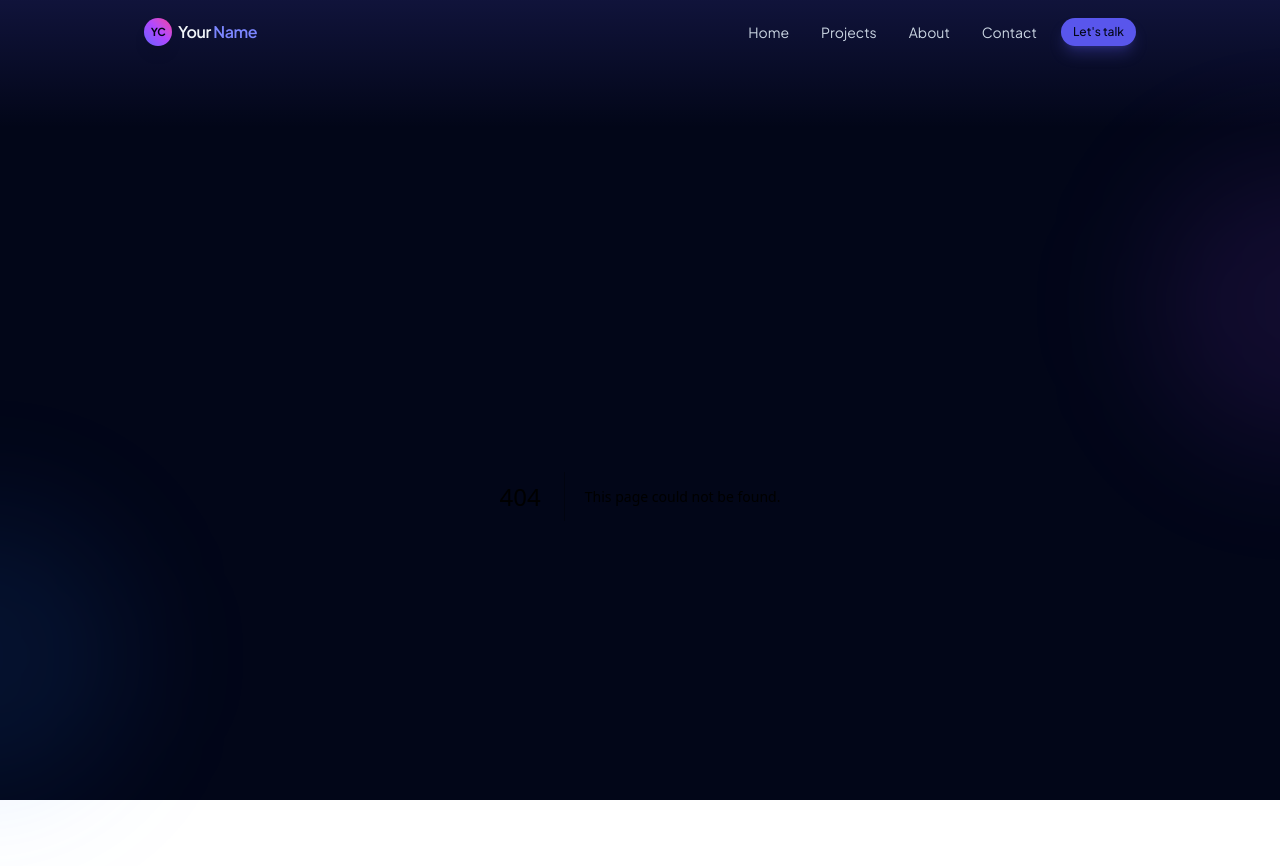
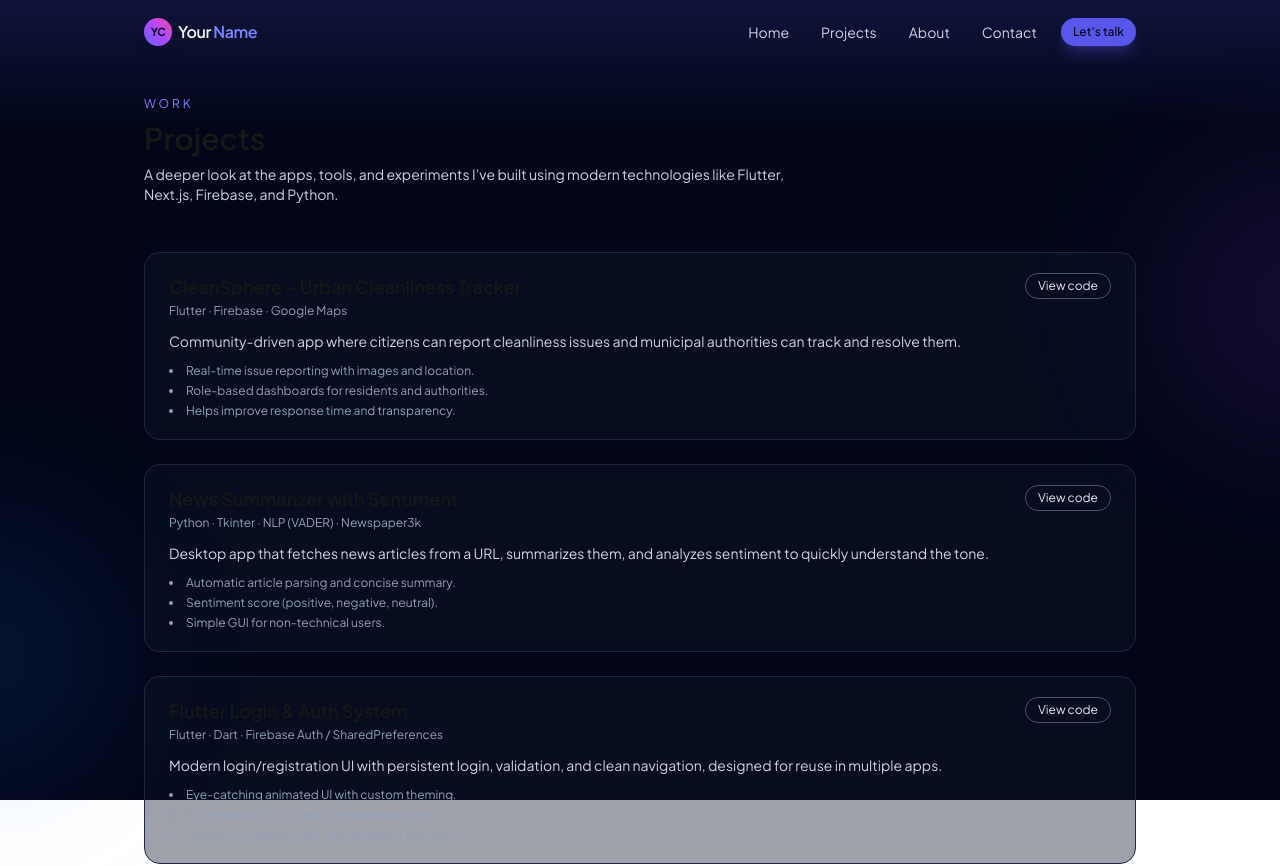
Before and after one commit to GitHarsh1511/portfolio, a Next.js app: page /projects in a window 1280 px wide. Before the commit this address had no page. Shown: the top 866 px of the page. Built offline with nearby package versions, Linux system fonts and the light colour scheme.

Commit message:
View all projects page

```diff
--- /dev/null
+++ b/app/projects/page.tsx
@@ -0,0 +1,92 @@
+"use client";
+
+import { projects } from "@/data/projects";
+import { motion } from "framer-motion";
+
+const fadeUp = {
+  hidden: { opacity: 0, y: 20 },
+  visible: { opacity: 1, y: 0 }
+};
+
+export default function ProjectsPage() {
+  return (
+    <div className="space-y-12">
+      {/* Page Header */}
+      <motion.header
+        variants={fadeUp}
+        initial="hidden"
+        animate="visible"
+        transition={{ duration: 0.5 }}
+        className="space-y-2"
+      >
+        <p className="text-xs uppercase tracking-[0.25em] text-indigo-400">
+          Work
+        </p>
+
+        <h1 className="text-3xl font-semibold">Projects</h1>
+
+        <p className="text-sm text-slate-300 max-w-2xl">
+          A deeper look at the apps, tools, and experiments I’ve built using
+          modern technologies like Flutter, Next.js, Firebase, and Python.
+        </p>
+      </motion.header>
+
+      {/* List of Projects */}
+      <section className="space-y-6">
+        {projects.map((project, index) => (
+          <motion.article
+            key={project.slug}
+            variants={fadeUp}
+            initial="hidden"
+            animate="visible"
+            transition={{ duration: 0.4, delay: index * 0.1 }}
+            className="rounded-2xl border border-slate-800 bg-slate-900/40 px-5 py-4 md:px-6 md:py-5 space-y-3 hover:border-indigo-500/60 transition"
+          >
+            {/* Title + Tech + Buttons */}
+            <div className="flex flex-col md:flex-row md:items-start md:justify-between gap-3">
+              <div>
+                <h2 className="text-lg font-semibold">{project.title}</h2>
+                <p className="text-xs text-slate-400 mt-0.5">{project.tech}</p>
+              </div>
+
+              {/* Buttons */}
+              {project.links && (
+                <div className="flex flex-wrap gap-2 text-xs">
+                  {project.links.live && (
+                    <a
+                      href={project.links.live}
+                      target="_blank"
+                      className="px-3 py-1 rounded-full bg-slate-800 text-slate-100 hover:bg-slate-700 transition"
+                    >
+                      Live demo
+                    </a>
+                  )}
+
+                  {project.links.github && (
+                    <a
+                      href={project.links.github}
+                      target="_blank"
+                      className="px-3 py-1 rounded-full border border-slate-600 text-slate-200 hover:border-indigo-400 hover:text-indigo-300 transition"
+                    >
+                      View code
+                    </a>
+                  )}
+                </div>
+              )}
+            </div>
+
+            {/* Description */}
+            <p className="text-sm text-slate-300">{project.description}</p>
+
+            {/* Bullets */}
+            <ul className="text-xs text-slate-400 list-disc list-inside space-y-1">
+              {project.bullets.map((bullet) => (
+                <li key={bullet}>{bullet}</li>
+              ))}
+            </ul>
+          </motion.article>
+        ))}
+      </section>
+    </div>
+  );
+}
```
Also changed, not shown: projects/page.tsx (deleted).
